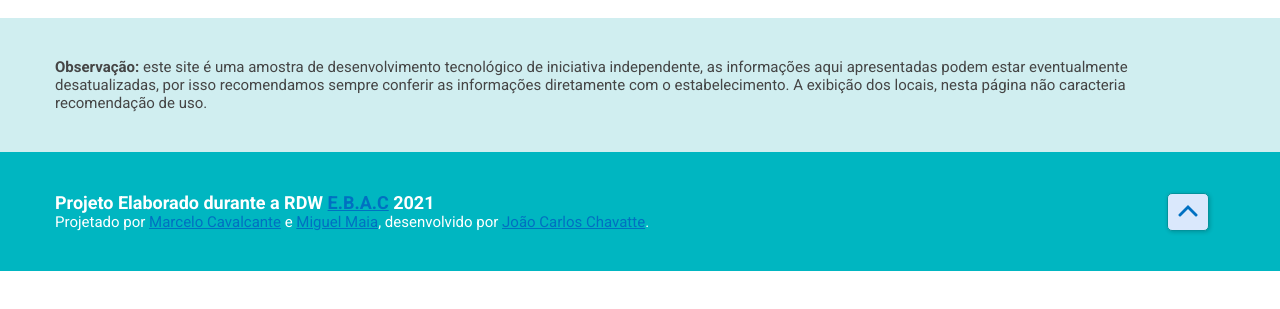
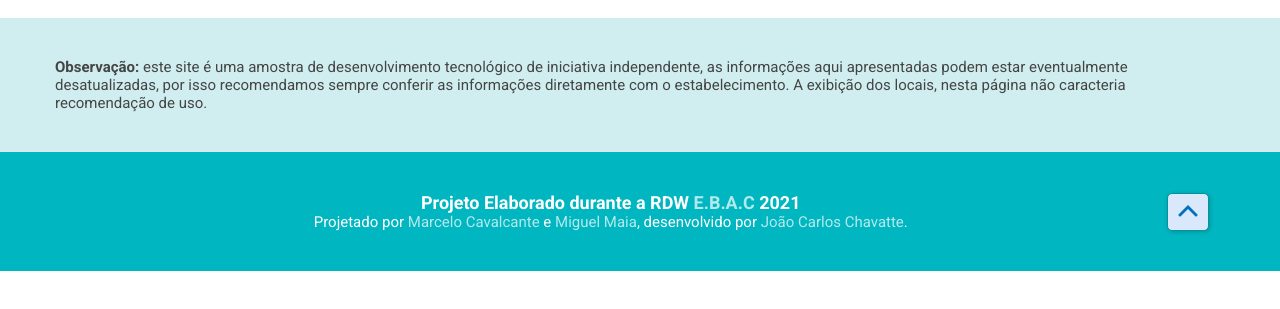
Before and after one commit to chavatte/acessaBR, a React app: page / in a window 1280 px wide. Shown: the part 107-416 px from the top of the page. Built offline with nearby package versions, Linux system fonts and the light colour scheme; no server answers.

Commit message:
Update footer.scss

```diff
--- a/src/components/Footer/footer.scss
+++ b/src/components/Footer/footer.scss
@@ -17,9 +17,10 @@
       padding: 4rem 0;
 
       a {
-        color: #0070C1;
+        text-decoration: none;
+        color: rgba(255, 255, 255, 0.7);
         &:hover {
-          color: var(--blue);
+          color: #000;
         }
       }
 
@@ -30,6 +31,7 @@
       }
 
       &--second {
+        text-align: center;
         background-color: var(--green);
         color: #FFFFFF;
         font-size: 1.8rem;
```
